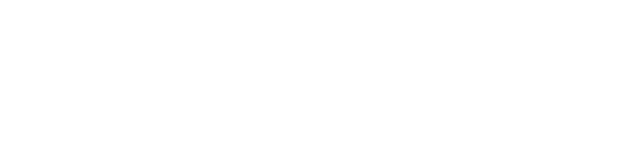
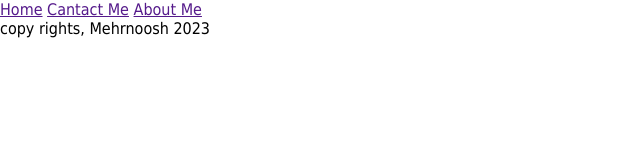
Before and after one commit to mehrnooshGhiasi/portfolio, a plain HTML site: page index.html in a window 1280 px wide. Shown: the whole page, without its empty margins (0-640 px from the left). Drawn offline with Linux system fonts and the light colour scheme.

Commit message:
add header and footer

```diff
--- a/index.html
+++ b/index.html
@@ -7,7 +7,21 @@
     <link rel="stylesheet" href="assets/css/style.css">
 </head>
 <body>
+    <header>
+        <nav>
+            <a class="nav-link" href="">Home</a>
+            <a class="nav-link" href="">Cantact Me</a>
+            <a class="nav-link" href="">About Me</a>
+        </nav>
+    </header>
+    <main>
 
+    </main>
+
+
+    <footer>
+        copy rights, Mehrnoosh 2023
+    </footer>
     <script src="assets/js/app.js"></script>
 </body>
 </html>
```
